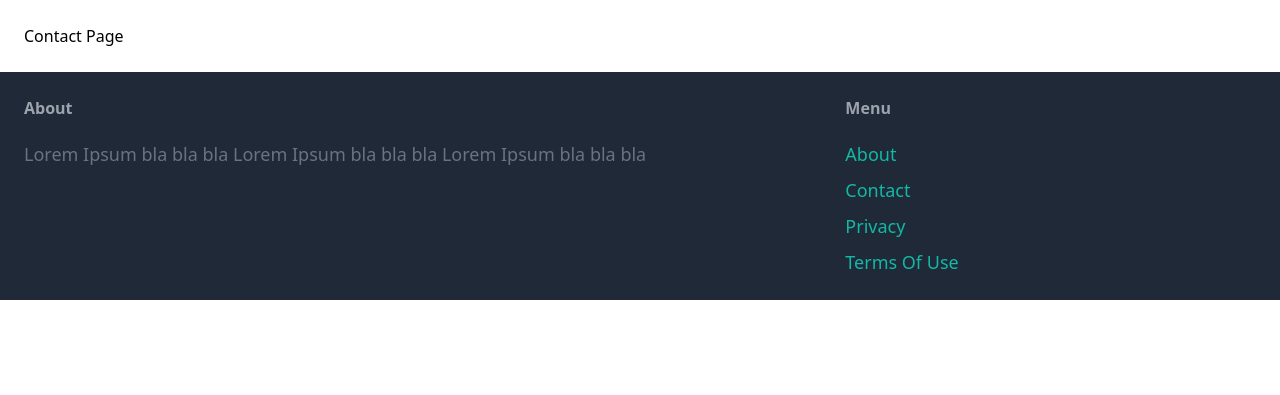
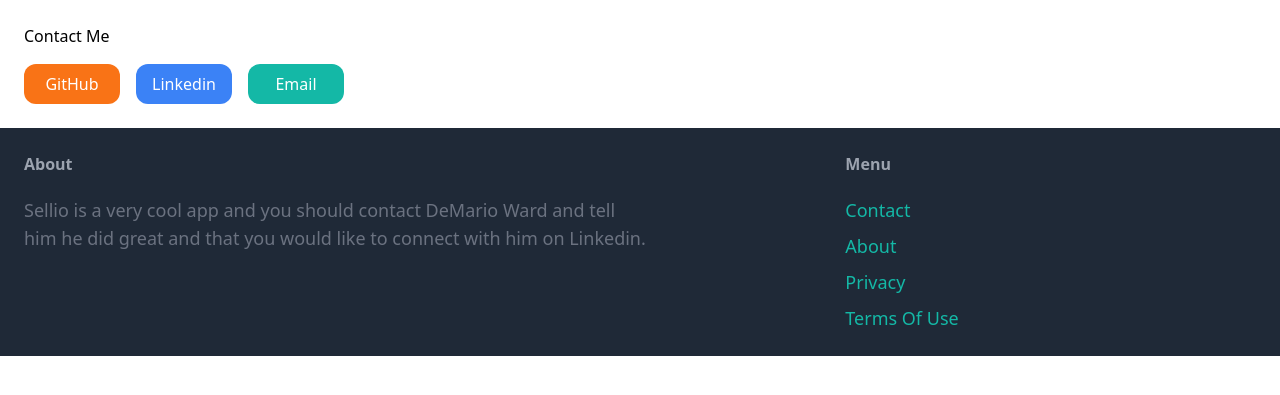
Before and after one commit to DeeMo44/Sellio, a Django app: page /contact/ in a window 1280 px wide. Shown: the part 77-472 px from the top of the page. Run offline with Django 4.2, Linux system fonts and the light colour scheme; some libraries are stand-ins or nearby versions.

Commit message:
categories, contact, and refactoring

```diff
--- a/core/templates/core/base.html
+++ b/core/templates/core/base.html
@@ -54,19 +54,13 @@
         <h3 class="mb-5 font-semibold text-gray-400">About</h3>
 
         <p class="text-lg text-gray-500">
-          Lorem Ipsum bla bla bla Lorem Ipsum bla bla bla Lorem Ipsum bla bla
-          bla
+          Sellio is a very cool app and you should contact DeMario Ward and tell <br> him he did great and that you would like to connect with him on Linkedin.
         </p>
       </div>
 
       <div class="w-1/3">
         <h3 class="mb-5 font-semibold text-gray-400">Menu</h3>
         <ul class="space-y-2">
-          <li>
-            <a href="#" class="text-lg text-teal-500 hover:text-teal-700"
-              >About</a
-            >
-          </li>
           <li>
             <a
               href="{% url 'core:contact' %}"
@@ -75,12 +69,17 @@
             >
           </li>
           <li>
-            <a href="#" class="text-lg text-teal-500 hover:text-teal-700"
+            <a title="This feature is not yet implemented." class="text-lg text-teal-500 hover:text-teal-700 hover:cursor-pointer"
+              >About</a
+            >
+          </li>
+          <li>
+            <a title="This feature is not yet implemented." class="text-lg text-teal-500 hover:text-teal-700 hover:cursor-pointer"
               >Privacy</a
             >
           </li>
           <li>
-            <a href="#" class="text-lg text-teal-500 hover:text-teal-700"
+            <a title="This feature is not yet implemented." class="text-lg text-teal-500 hover:text-teal-700 hover:cursor-pointer"
               >Terms Of Use</a
             >
           </li>
--- a/core/templates/core/contact.html
+++ b/core/templates/core/contact.html
@@ -3,5 +3,10 @@
 {% block title %}Contact{% endblock %}
 
 {% block content %}
-  <h1>Contact  Page</h1>
+  <h1 class="text-size-3xl">Contact  Me</h1>
+  <div class="mt-4 flex inline-block">
+      <a href="https://github.com/DeeMo44" target="blank" class="w-24 text-center px-4 py-2 bg-orange-500 text-white rounded-xl hover:bg-orange-700">GitHub</a>
+      <a href="https://www.linkedin.com/in/demario-ward/" target="blank" class="w-24 text-center ml-4 px-4 py-2 bg-blue-500 text-white rounded-xl hover:bg-blue-700">Linkedin</a>
+      <a href=mailto:"demario326@gmail.com" target="blank" class="w-24 text-center ml-4 px-4 py-2 bg-teal-500 text-white rounded-xl hover:bg-teal-700">Email</a>
+  </div>
 {% endblock %}
--- a/core/templates/core/index.html
+++ b/core/templates/core/index.html
@@ -30,7 +30,7 @@
     <div class="grid grid-cols-3 gap-3">
       {% for category in categories %}
       <div>
-        <a href="#">
+        <a href="{% url 'item:items' %}?query={{ query }}&category={{ category.id }}">
           <div class="p-6 bg-white rounded-b-xl">
             <h2 class="text-2xl">{{ category.name }}</h2>
             <p class="text-gray-500">{{ category.items.count }} items</p>
```
Also changed, not shown: requirements.txt (+0 -7 lines).
